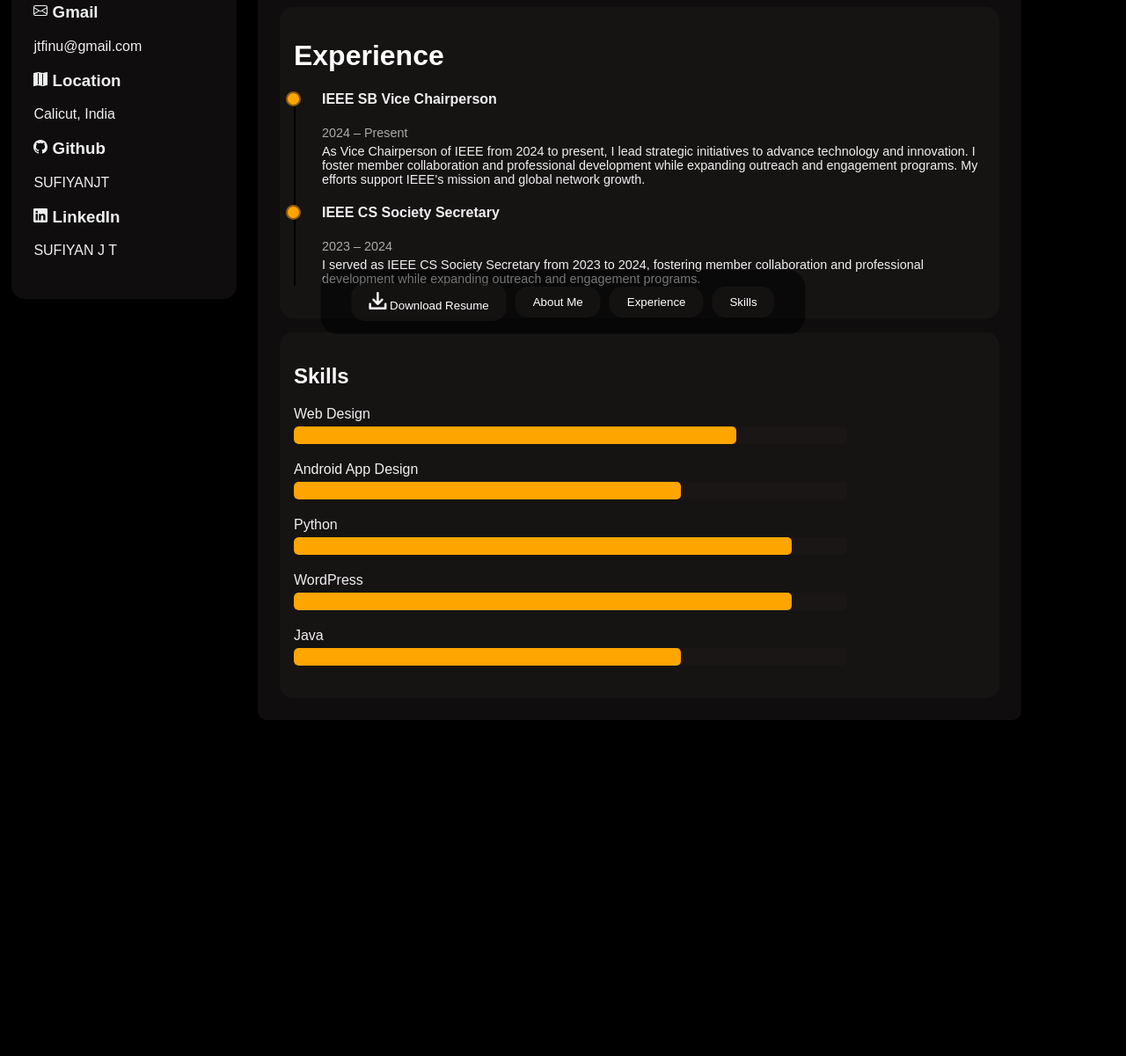
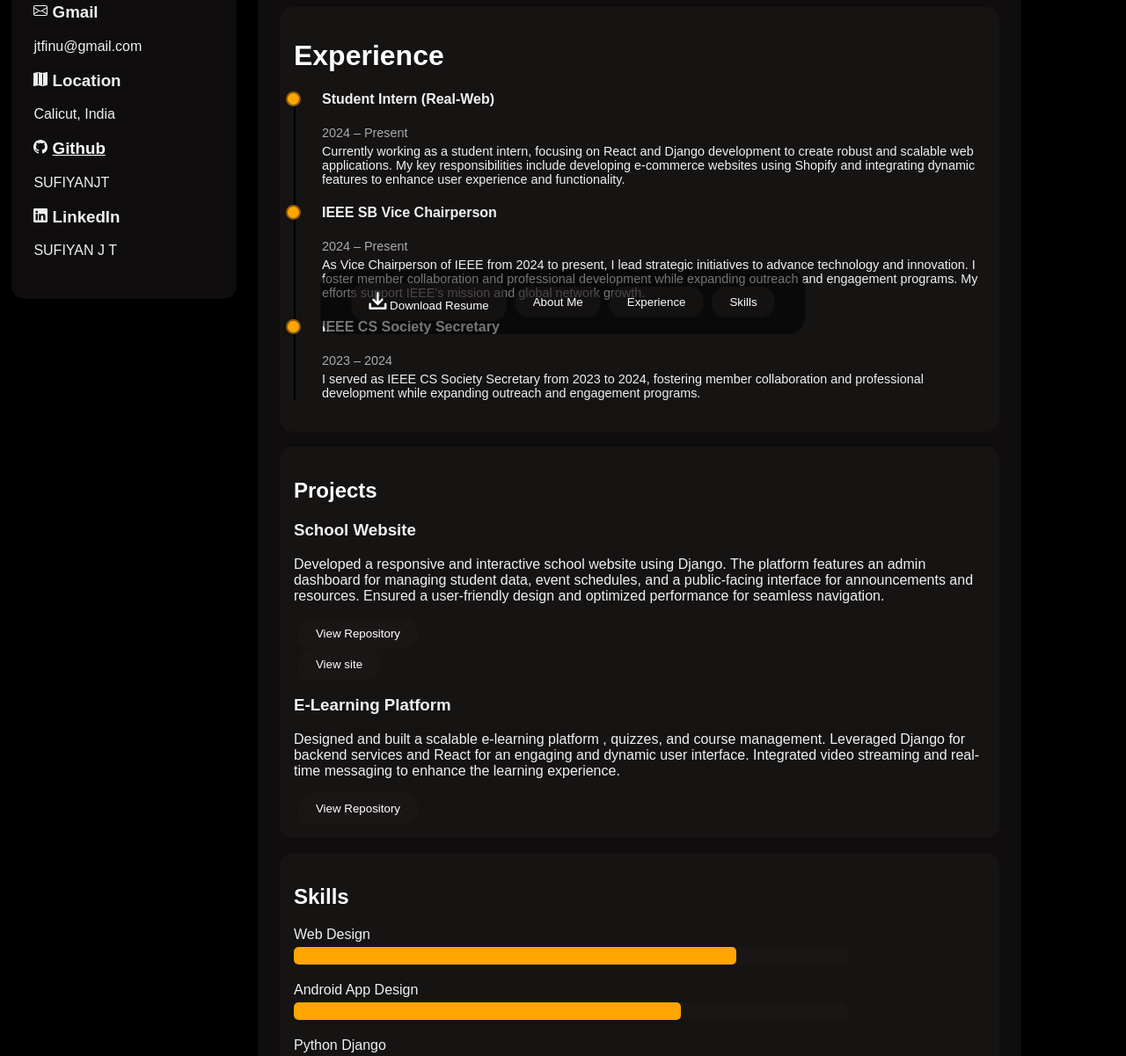
Before and after one commit to SUFIYANJT/resume, a plain HTML site: page exprence.html in a window 1280 px wide. Shown: the part 412-1613 px from the top of the page at 88% size. Before the commit the page ends 1275 px from the top, so only its background shows below. Drawn offline with Linux system fonts and the light colour scheme.

Commit message:
added projects

```diff
--- a/exprence.html
+++ b/exprence.html
@@ -39,7 +39,7 @@
             <svg xmlns="http://www.w3.org/2000/svg" width="16" height="16" fill="currentColor" class="bi bi-github" viewBox="0 0 16 16">
                 <path d="M8 0C3.58 0 0 3.58 0 8c0 3.54 2.29 6.53 5.47 7.59.4.07.55-.17.55-.38 0-.19-.01-.82-.01-1.49-2.01.37-2.53-.49-2.69-.94-.09-.23-.48-.94-.82-1.13-.28-.15-.68-.52-.01-.53.63-.01 1.08.58 1.23.82.72 1.21 1.87.87 2.33.66.07-.52.28-.87.51-1.07-1.78-.2-3.64-.89-3.64-3.95 0-.87.31-1.59.82-2.15-.08-.2-.36-1.02.08-2.12 0 0 .67-.21 2.2.82.64-.18 1.32-.27 2-.27s1.36.09 2 .27c1.53-1.04 2.2-.82 2.2-.82.44 1.1.16 1.92.08 2.12.51.56.82 1.27.82 2.15 0 3.07-1.87 3.75-3.65 3.95.29.25.54.73.54 1.48 0 1.07-.01 1.93-.01 2.2 0 .21.15.46.55.38A8.01 8.01 0 0 0 16 8c0-4.42-3.58-8-8-8"/>
             </svg>
-            Github
+            <a href="https://github.com/SUFIYANJT"  style="color: #ffffff;"> Github </a></h3>
         </h3>
         <p>SUFIYANJT</p>
         <h3>
@@ -87,6 +87,14 @@
                 <div class="job">
                     <div class="dot"></div>
                     <div class="details">
+                        <h4>Student Intern (Real-Web)</h4>
+                        <span>2024 – Present</span>
+                        <p>Currently working as a student intern, focusing on React and Django development to create robust and scalable web applications. My key responsibilities include developing e-commerce websites using Shopify and integrating dynamic features to enhance user experience and functionality.</p>
+                    </div>
+                </div>
+                <div class="job">
+                    <div class="dot"></div>
+                    <div class="details">
                         <h4>IEEE SB Vice Chairperson</h4>
                         <span>2024 – Present</span>
                         <p>As Vice Chairperson of IEEE from 2024 to present, I lead strategic initiatives to advance technology and innovation. I foster member collaboration and professional development while expanding outreach and engagement programs. My efforts support IEEE's mission and global network growth.</p>
@@ -100,6 +108,7 @@
                         <p> I served as IEEE CS Society Secretary from 2023 to 2024, fostering member collaboration and professional development while expanding outreach and engagement programs.</p>
                     </div>
                 </div>
+
                 <div class="job">
 
                     <div class="details">
@@ -107,6 +116,32 @@
                 </div>
             </div>
         </div>
+        <div class="skills">
+            <h2>Projects</h2>
+            <div class="projects-list">
+                <div class="project">
+
+                    <h3>School Website</h3>
+                    <p>Developed a responsive and interactive school website using  Django. The platform features an admin dashboard for managing student data, event schedules, and a public-facing interface for announcements and resources. Ensured a user-friendly design and optimized performance for seamless navigation.</p>
+                    <div class="repo-link">
+                        <button onclick="window.open('https://github.com/SUFIYANJT/School', '_blank')" class="btn">View Repository</button>
+                    </div>
+                    <div class="repo-link">
+                        <button onclick="window.open('https://ksbvallikkapatta.org/', '_blank')" class="btn">View site</button>
+                    </div>
+                </div>
+                <div class="project">
+
+                    <h3>E-Learning Platform</h3>
+                    <p>Designed and built a scalable e-learning platform , quizzes, and course management. Leveraged Django for backend services and React for an engaging and dynamic user interface. Integrated video streaming and real-time messaging to enhance the learning experience.</p>
+
+                    <div class="repo-link">
+                        <button onclick="window.open(' https://github.com/karthikeyan-ks/e-learning', '_blank')" class="btn">View Repository</button>
+                    </div>
+                </div>
+            </div>
+        </div>
+
         <div class="skills">
             <h2>Skills</h2>
             <div class="skill">
@@ -122,13 +157,13 @@
                 </div>
             </div>
             <div class="skill">
-                <span>Python</span>
+                <span>Python Django</span>
                 <div class="progress-bar">
                     <div class="progress" style="width: 90%;"></div>
                 </div>
             </div>
             <div class="skill">
-                <span>WordPress</span>
+                <span>React</span>
                 <div class="progress-bar">
                     <div class="progress" style="width: 90%;"></div>
                 </div>
```
Also changed, not shown: index.html (+1 -1 lines).
